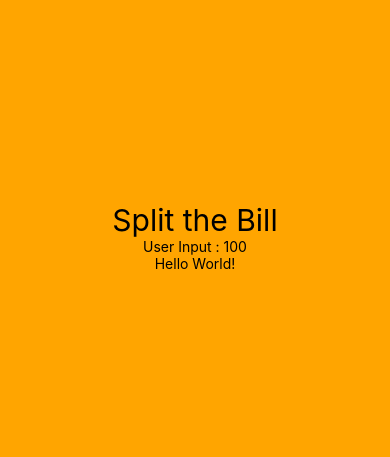
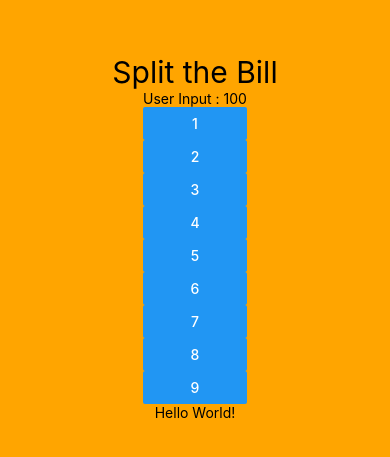
Before and after one commit to NoahAldhous/split-the-bill-react-native, a React Native app: screen / in a window 390 px wide. Shown: the part 185-642 px from the top of the page. Built offline with nearby package versions, Linux system fonts and the light colour scheme.

Commit message:
calculator buttons are now rendering

```diff
--- a/components/Calculator/Calculator.tsx
+++ b/components/Calculator/Calculator.tsx
@@ -1,5 +1,6 @@
 import React, {useState} from 'react';
 import {View, StyleSheet, Text, Button} from 'react-native';
+import CalculatorButtons from './CalculatorButtons';
 import ServiceChargeButtons from './ServiceChargeButtons';
 
 const Calculator = () => {
@@ -20,6 +21,7 @@ const Calculator = () => {
 
     return <View>
         <Text>User Input : {userInput}</Text>
+        <CalculatorButtons/>
         {/* <Text>Service Charge : {serviceCharge}</Text>
         <Text>Bill: {bill}</Text> */}
         {/* <ServiceChargeButtons setServiceCharge = {setServiceCharge} calculateBill = {calculateBill}/> */}
--- a/components/Calculator/CalculatorButtons.tsx
+++ b/components/Calculator/CalculatorButtons.tsx
@@ -3,4 +3,15 @@ import {View, StyleSheet, Text, Button} from 'react-native';
 
 const CalculatorButtons = () => {
 
+
+    const buttonArray = ["1","2","3","4","5","6","7","8","9"];
+    return <View>
+        {buttonArray.map(
+            (item) => {
+                return <Button title = {item}></Button>
+            }
+        )}
+    </View>
 }
+
+export default CalculatorButtons;
```
